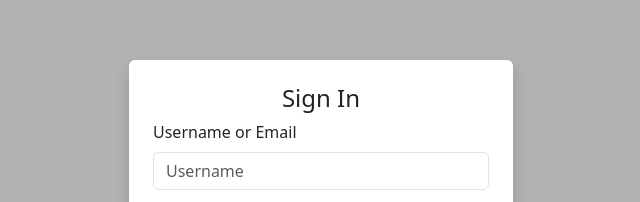
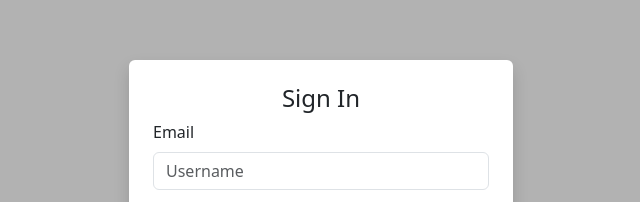
Before and after one commit to nitesh-github/admints, a React (Create React App) app: page /login in a window 1280 px wide. Shown: the part 161-363 px from the top of the page, without its empty margins (319-959 px from the left). Built offline with nearby package versions, Linux system fonts and the light colour scheme.

Commit message:
Email label

```diff
--- a/src/pages/auth/Login.tsx
+++ b/src/pages/auth/Login.tsx
@@ -111,7 +111,7 @@ const Login = () => {
                         <div />
                     )}
                     <Form.Group className="mb-2" controlId="username">
-                        <Form.Label>Username or Email</Form.Label>
+                        <Form.Label>Email</Form.Label>
                         <Form.Control
                             type="text"
                             value={email}
```
